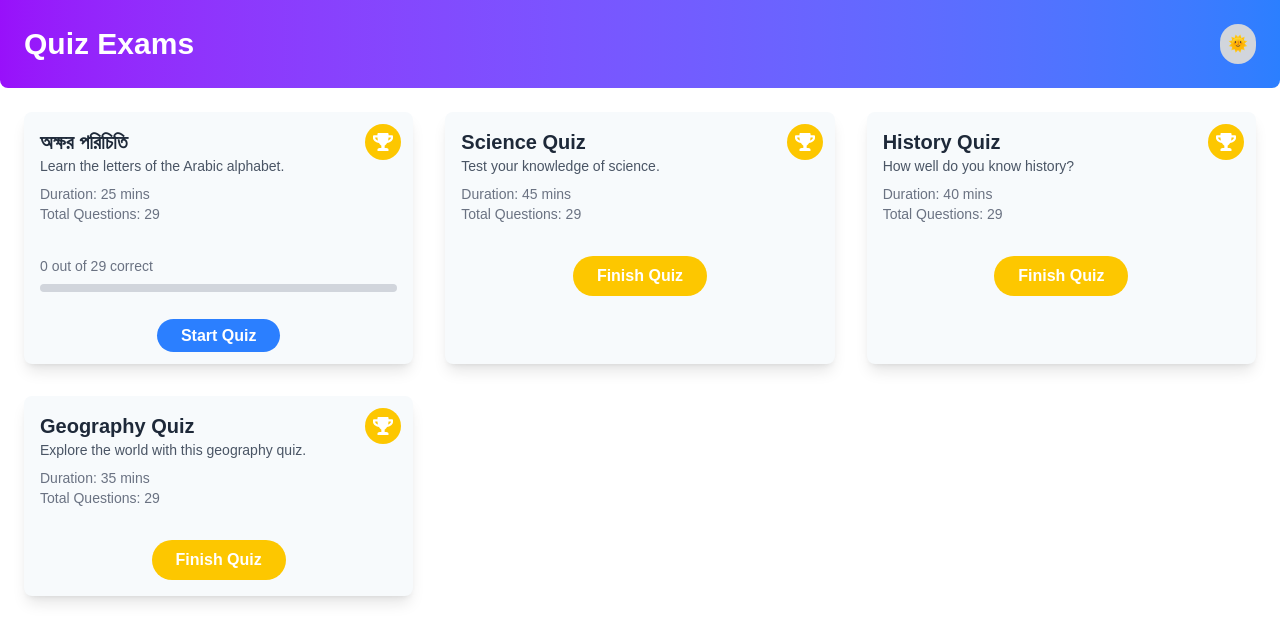
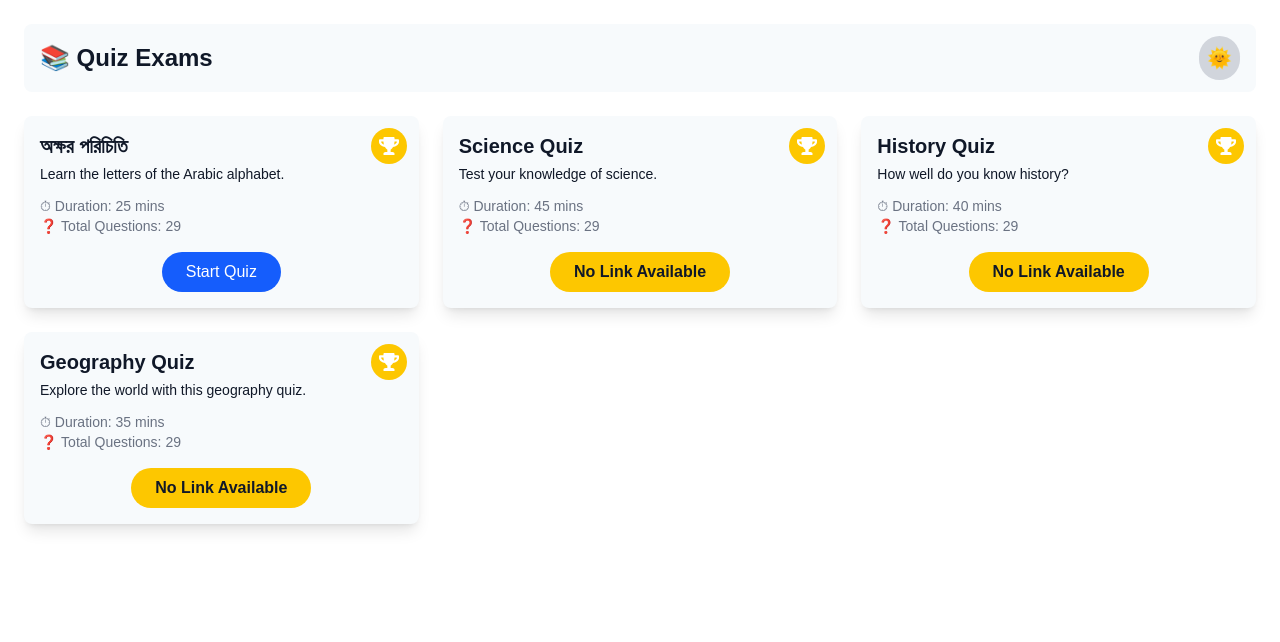
Before and after one commit to billah2025/quran, a Next.js app: page /learnquran/quize in a window 1280 px wide. Shown: the top 642 px of the page. Built offline with nearby package versions, Linux system fonts and the light colour scheme.

Commit message:
Fixed build errors and optimized code

```diff
--- a/src/app/learnquran/quize/latter/page.tsx
+++ b/src/app/learnquran/quize/latter/page.tsx
@@ -1,7 +1,7 @@
 "use client";
 import { useEffect, useRef, useState } from "react";
 import { motion, AnimatePresence } from "framer-motion";
-import { BarChart, Bar, XAxis, YAxis, Tooltip, ResponsiveContainer, PieChart, Pie } from "recharts";
+import {  Tooltip, ResponsiveContainer, PieChart, Pie } from "recharts";
 
 
 const questions = [
@@ -47,7 +47,7 @@ type Props = {
 
 
 
-export default function QuizPage({ isQuizFinished }: Props) {
+export default function QuizPage() {
     const [currentIndex, setCurrentIndex] = useState(0);
     const [answers, setAnswers] = useState<Record<number, string>>({});
     const [timeLeft, setTimeLeft] = useState(25 * 60);
@@ -75,7 +75,7 @@ export default function QuizPage({ isQuizFinished }: Props) {
 
 
 
-    const [correctAnswers, setCorrectAnswers] = useState<number>(0); // Define the state here
+
 
 
 
@@ -243,26 +243,10 @@ export default function QuizPage({ isQuizFinished }: Props) {
 
 
 
-      useEffect(() => {
-        const savedResults = localStorage.getItem('quizResults');
-        if (savedResults) {
-          const result = JSON.parse(savedResults);
-          setCorrectAnswers(result.correctAnswers);  // Update the state with saved correct answers
-        }
-      }, []);
 
 
-      const finishQuiz = (correct: number) => {
-        const result = {
-            correctAnswers: correct,
-            totalQuestions: 29,
-        };
 
-        localStorage.setItem('quizResults', JSON.stringify(result)); // Save result to localStorage
 
-        setCorrectAnswers(correct); // Update the correctAnswers state
-        setIsFinished(true);
-    };
 
 
 
--- a/src/app/learnquran/quize/page.tsx
+++ b/src/app/learnquran/quize/page.tsx
@@ -1,152 +1,97 @@
 "use client";
-import React, { useState, useEffect } from 'react';
-import { FaTrophy } from 'react-icons/fa';
-import Link from 'next/link'; // Importing the Link component for navigation
+import React, { useState } from "react";
+import { FaTrophy } from "react-icons/fa";
 
-// Simulated Quiz Data with optional link
+// Sample Quiz Data
 const quizData = [
   {
     id: 1,
-    title: ' অক্ষর পরিচিতি',
-    description: 'Learn the letters of the Arabic alphabet.',
-    duration: '25 mins',
+    title: "অক্ষর পরিচিতি",
+    description: "Learn the letters of the Arabic alphabet.",
+    duration: "25 mins",
     totalQuestions: 29,
-    link: '/learnquran/quize/latter' // Add link for Math quiz
+    link: "/learnquran/quize/latter",
   },
   {
     id: 2,
-    title: 'Science Quiz',
-    description: 'Test your knowledge of science.',
-    duration: '45 mins',
+    title: "Science Quiz",
+    description: "Test your knowledge of science.",
+    duration: "45 mins",
     totalQuestions: 29,
-    link: null // Add link for Science quiz
+    link: null,
   },
   {
     id: 3,
-    title: 'History Quiz',
-    description: 'How well do you know history?',
-    duration: '40 mins',
+    title: "History Quiz",
+    description: "How well do you know history?",
+    duration: "40 mins",
     totalQuestions: 29,
-    link: null // No link for History quiz
+    link: null,
   },
   {
     id: 4,
-    title: 'Geography Quiz',
-    description: 'Explore the world with this geography quiz.',
-    duration: '35 mins',
+    title: "Geography Quiz",
+    description: "Explore the world with this geography quiz.",
+    duration: "35 mins",
     totalQuestions: 29,
-    link: null // Add link for Geography quiz
+    link: null,
   },
 ];
 
-const QuizPage = () => {
+const QuizCards = () => {
   const [darkMode, setDarkMode] = useState(false);
-  const [correctAnswers, setCorrectAnswers] = useState<number>(0); // Define the state here
-
-  // Get last exam result from localStorage (if available)
-  useEffect(() => {
-    const savedResults = localStorage.getItem('quizResults');
-    if (savedResults) {
-      const result = JSON.parse(savedResults);
-      setCorrectAnswers(result.correctAnswers);  // This updates the state with saved correct answers
-    }
-  }, []);
-
-  // Function to simulate submitting the quiz and saving results
-  const finishQuiz = (correct: number) => {
-    const result = {
-      correctAnswers: correct, // Store the number of correct answers
-      totalQuestions: 29,
-    };
-
-    // Save result to localStorage (so it's persisted across reloads)
-    localStorage.setItem('quizResults', JSON.stringify(result));
-
-    // Update the correctAnswers state to reflect the new result
-    setCorrectAnswers(correct);
-  };
-
-  // Progress calculation based on the correct answers
-  const progress = (correctAnswers / 29) * 100;
-
-  // Toggle Dark Mode
-  const toggleDarkMode = () => {
-    setDarkMode(!darkMode);
-  };
 
   return (
-    <div className={`${darkMode ? 'bg-gray-900 text-white' : 'bg-white text-gray-800'} min-h-screen transition-all`}>
-      {/* Header */}
-      <header className="flex justify-between items-center p-6 bg-gradient-to-r from-purple-600 to-blue-500 text-white rounded-b-lg">
-        <h1 className="text-3xl font-bold">Quiz Exams</h1>
+    <div className={`${darkMode ? "bg-gray-900 text-white" : "bg-white text-gray-900"} min-h-screen p-6 transition-all`}>
+      {/* Header with Title and Dark Mode Toggle */}
+      <div className={`flex justify-between items-center mb-6 px-4 py-3 rounded-lg ${darkMode ? "bg-gray-800" : "bg-gray-100"}`}>
+        <h1 className="text-2xl font-bold">📚 Quiz Exams</h1>
         <button
-          onClick={toggleDarkMode}
-          className={`p-2 rounded-full ${darkMode ? 'bg-gray-700' : 'bg-gray-300'}`}
+          onClick={() => setDarkMode(!darkMode)}
+          className={`p-2 text-xl rounded-full transition-all duration-300 ${darkMode ? "bg-gray-700" : "bg-gray-300"}`}
         >
-          {darkMode ? '🌙' : '🌞'}
+          {darkMode ? "🌙" : "🌞"}
         </button>
-      </header>
+      </div>
 
-      {/* Main Content */}
-      <div className="grid grid-cols-1 sm:grid-cols-2 md:grid-cols-3 gap-8 p-6">
-        {quizData.map((quiz, index) => (
-          <div key={quiz.id} className={`transform hover:scale-105 transition duration-300 ${darkMode ? 'bg-gray-800' : 'bg-gray-100'} rounded-lg shadow-lg overflow-hidden`}>
-            <div className="relative">
+      {/* Quiz Cards */}
+      <div className="grid grid-cols-1 sm:grid-cols-2 md:grid-cols-3 gap-6">
+        {quizData.map((quiz) => (
+          <div
+            key={quiz.id}
+            className={`rounded-lg shadow-lg overflow-hidden transform hover:scale-105 transition-all duration-300 ${darkMode ? "bg-gray-800" : "bg-gray-100"}`}
+          >
+            <div className="relative p-4">
               {/* Trophy Icon */}
               <div className="absolute top-3 right-3 bg-yellow-400 text-white p-2 rounded-full">
                 <FaTrophy size={20} />
               </div>
 
-              {/* Quiz Title, Description, Duration, Total Questions */}
-              <div className="p-4">
-                <h2 className="text-xl font-semibold">{quiz.title}</h2>
-                <p className="text-sm text-gray-600">{quiz.description}</p>
-                <div className="mt-2 text-sm text-gray-500">
-                  <p>Duration: {quiz.duration}</p>
-                  <p>Total Questions: {quiz.totalQuestions}</p>
-                </div>
+              {/* Content */}
+              <h2 className="text-xl font-semibold">{quiz.title}</h2>
+              <p className="text-sm mt-1">{quiz.description}</p>
+              <div className="mt-3 text-sm text-gray-500 dark:text-gray-400">
+                <p>⏱ Duration: {quiz.duration}</p>
+                <p>❓ Total Questions: {quiz.totalQuestions}</p>
               </div>
 
-              {/* Progress Bar */}
-              {index === 0 && (
-                <div className="p-4">
-                  <div className="text-sm text-gray-500">
-                    {correctAnswers} out of {quiz.totalQuestions} correct
-                  </div>
-                  <div className="h-2 bg-gray-300 rounded-full mt-2">
-                    <div
-                      className={`h-2 rounded-full ${darkMode ? 'bg-green-600' : 'bg-yellow-400'}`}
-                      style={{ width: `${progress}%` }}
-                    ></div>
-                  </div>
-                </div>
-              )}
-
-              {/* Link Button (if a link exists) */}
-              {quiz.link && (
-                <div className="p-4 text-center">
+              {/* Action Button */}
+              <div className="mt-4 text-center">
+                {quiz.link ? (
                   <a
                     href={quiz.link}
-                    target="_blank"
-                    rel="noopener noreferrer"
-                    className="py-2 px-6 rounded-full bg-blue-500 hover:bg-blue-700 text-white font-semibold transition-all"
+                    className="inline-block py-2 px-6 bg-blue-600 hover:bg-blue-700 text-white rounded-full transition-all"
                   >
                     Start Quiz
                   </a>
-                </div>
-              )}
-
-              {/* If no link, provide a fallback button to finish quiz */}
-              {!quiz.link && (
-                <div className="p-4 text-center">
+                ) : (
                   <button
-                    onClick={() => finishQuiz(5)} // Simulating 5 correct answers
-                    className={`py-2 px-6 rounded-full text-white font-semibold ${darkMode ? 'bg-blue-500 hover:bg-blue-600' : 'bg-yellow-400 hover:bg-yellow-500'} transition-all`}
+                    className={`py-2 px-6 rounded-full font-semibold transition-all ${darkMode ? "bg-blue-500 hover:bg-blue-600 text-white" : "bg-yellow-400 hover:bg-yellow-500 text-gray-900"}`}
                   >
-                    Finish Quiz
+                    No Link Available
                   </button>
-                </div>
-              )}
+                )}
+              </div>
             </div>
           </div>
         ))}
@@ -155,4 +100,4 @@ const QuizPage = () => {
   );
 };
 
-export default QuizPage;
+export default QuizCards;
--- a/src/app/page.tsx
+++ b/src/app/page.tsx
@@ -1,52 +1,35 @@
 "use client";
 import { useState, useEffect } from "react";
-import Head from "next/head";
 import Navbar from "./components/Navbar";
 import Slideshow from "./components/Slideshow";
 import TodayDate from "./components/TodayDate";
 import PrayerTimes from "./components/PrayerTime";
-import Calendar from "react-calendar";
 import ServiceSection from "@/app/components/ServiceSection";
 import Footer from "@/app/components/Footer";
 import moment from "moment-hijri";
 import "moment/locale/ar-sa";
 import "moment/locale/en-gb";
 import "moment/locale/en-ca";
+import { Amiri } from 'next/font/google';
 
-interface AppProps {
-  Component: React.ComponentType;
-  pageProps: any;
-}
+const amiri = Amiri({ subsets: ['arabic'], weight: '400' });
 
-
-export default function Home({ Component, pageProps }: AppProps) {
-  const [darkMode, setDarkMode] = useState<boolean>(false);
+export default function Home() {
+  const [darkMode, setDarkMode] = useState(false);
   const [navHeight, setNavHeight] = useState(0);
 
-  // Check for saved theme preference in localStorage
   useEffect(() => {
     const savedMode = localStorage.getItem("darkMode");
-    if (savedMode === "true") {
-      setDarkMode(true);
-    }
+    if (savedMode === "true") setDarkMode(true);
   }, []);
 
-  // Toggle Dark Mode
   const toggleDarkMode = () => {
     setDarkMode(!darkMode);
-    localStorage.setItem("darkMode", !darkMode ? "true" : "false");
+    localStorage.setItem("darkMode", (!darkMode).toString());
   };
 
   return (
-    <>
-      <Head>
-        <link rel="preconnect" href="https://fonts.googleapis.com" />
-        <link
-          href="https://fonts.googleapis.com/css2?family=Amiri&display=swap"
-          rel="stylesheet"
-        />
-      </Head>
-      <div className={darkMode ? "bg-gray-900 text-white" : "bg-gray-100 text-black"}>
+    <div className={`${amiri.className} ${darkMode ? "bg-gray-900 text-white" : "bg-gray-100 text-black"} min-h-screen`}>
       {/* Global Dark Mode Toggle */}
       <div className="fixed top-4 right-4 z-10">
         <button
@@ -57,19 +40,16 @@ export default function Home({ Component, pageProps }: AppProps) {
         </button>
       </div>
 
-        {/* Pass setNavHeight so Navbar can update navHeight */}
-        <Navbar setNavHeight={setNavHeight}    />
-
-        {/* Pass navHeight to Slideshow so its top margin equals navbar height */}
+      <Navbar setNavHeight={setNavHeight} />
       <Slideshow navHeight={navHeight} />
 
       <div className="flex mt-6">
         <TodayDate />
       </div>
+
       <PrayerTimes />
       <ServiceSection />
       <Footer />
     </div>
-    </>
   );
 }
```
Also changed, not shown: src/app/components/Calendar.tsx (+28 -7 lines), src/app/components/NewsletterForm.tsx (+17 -14 lines), src/app/components/PrayerTime.tsx (+53 -19 lines), src/app/components/ServiceSection.tsx (+8 -2 lines), src/app/components/SideDrawer.tsx (+37 -4 lines), src/app/components/Slideshow.tsx (+10 -5 lines), src/app/learnquran/latter/page.tsx (+21 -16 lines), src/app/surah/[id]/page.tsx (+43 -17 lines). Lines whose indentation alone changed are shown as unchanged.
